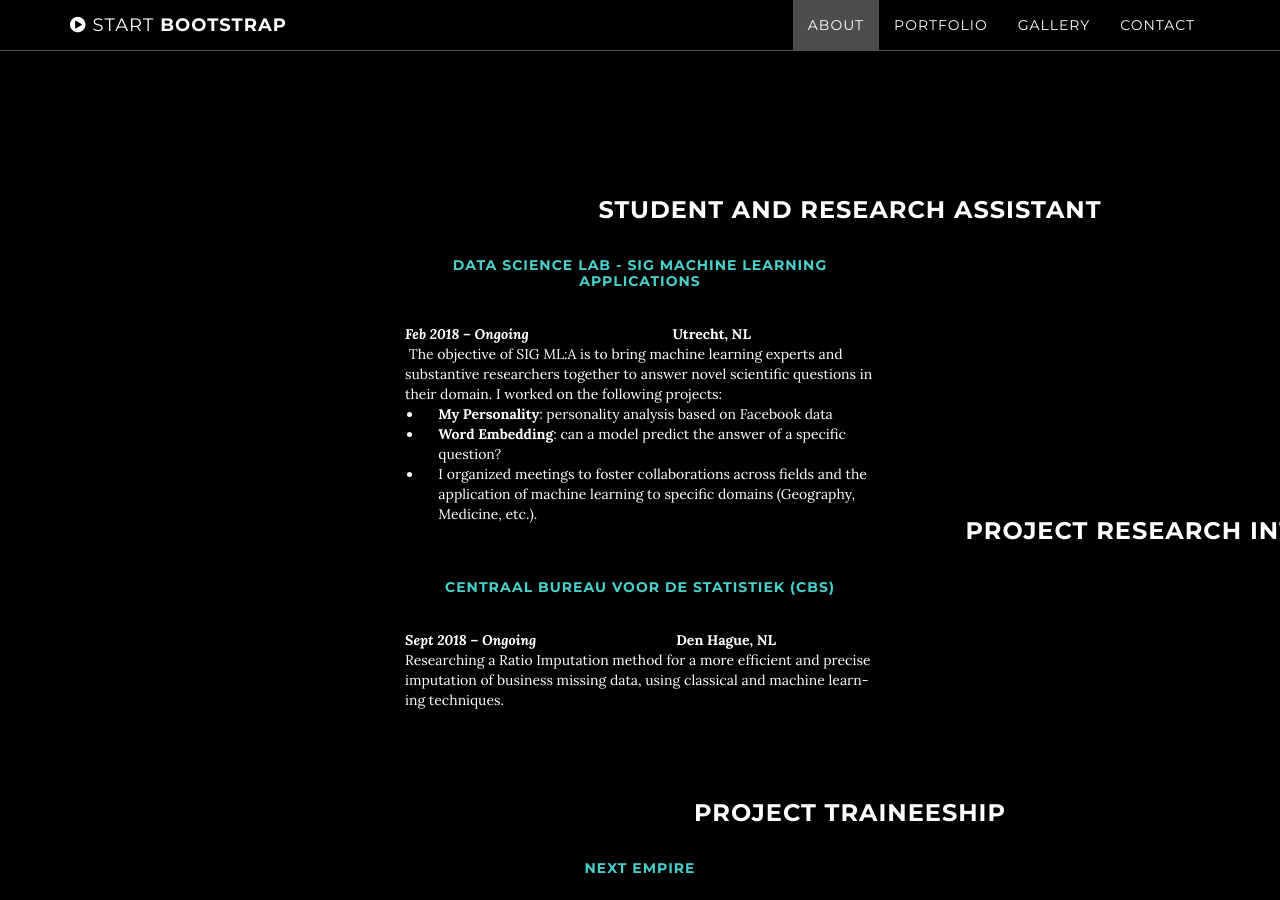
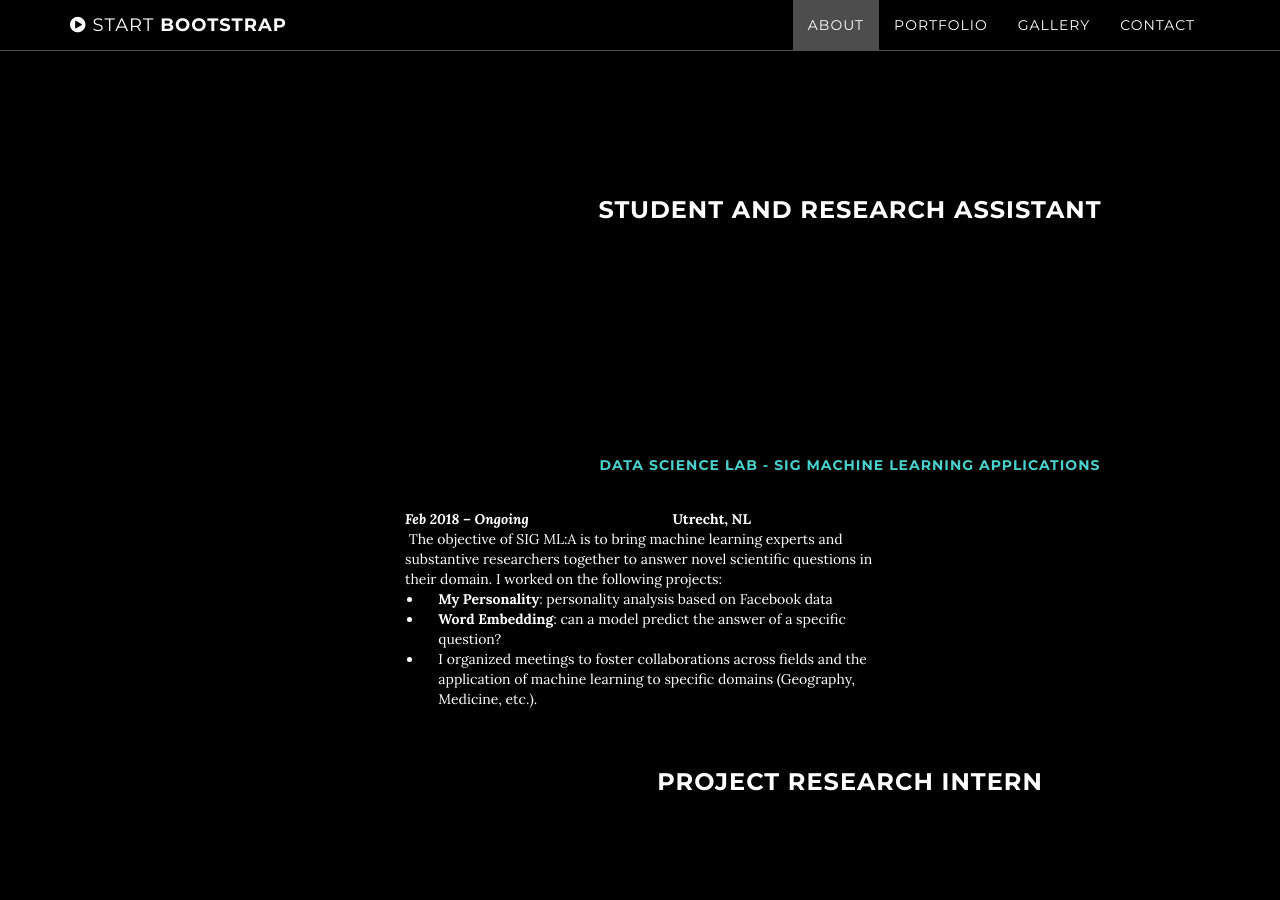
Before and after one commit to AgneseG/AgneseG.github.io, a Jekyll site: the page built from index.html, in a window 1280 px wide and 900 px high, scrolled down 1171 px. Built offline with Jekyll 4.4.1, drawn with Linux system fonts in a browser that asks for light colours.

Commit message:
Update about.html

```diff
--- a/_includes/about.html
+++ b/_includes/about.html
@@ -5,7 +5,7 @@
                 <h2>Experience</h2>
 
 <h3 class="container content-section text-align: left">Student and Research Assistant</h3>
-<h5 class="col-lg-8 col-lg-offset-2" style="color:#48D1CC">Data Science Lab - SIG Machine Learning Applications</h5>
+<h5 class="container content-section text-align: left" style="color:#48D1CC">Data Science Lab - SIG Machine Learning Applications</h5>
 <strong class="col-lg-8 col-lg-offset-2" style="text-align: left;"><em>Feb 2018 &ndash; Ongoing &nbsp;</em> &nbsp; &nbsp; &nbsp; &nbsp; &nbsp; &nbsp; &nbsp; &nbsp; &nbsp; &nbsp; &nbsp; &nbsp; &nbsp; &nbsp; &nbsp; &nbsp; &nbsp; &nbsp; Utrecht, NL</strong>
 <div class="col-lg-8 col-lg-offset-2" style="text-align: left;">&nbsp;The objective of SIG ML:A is to bring machine learning experts and substantive researchers together to answer novel scientific questions in their domain. I worked on the following projects:</div>
 <ul>
@@ -19,14 +19,14 @@
 
 <br>
 <h3 class="container content-section text-align: left">Project Research Intern</h3>
-<h5 class="col-lg-8 col-lg-offset-2" style="color:#48D1CC">Centraal Bureau voor de Statistiek (CBS)</h5>
+<h5 class="container content-section text-align: left" style="color:#48D1CC">Centraal Bureau voor de Statistiek (CBS)</h5>
 <strong class="col-lg-8 col-lg-offset-2" style="text-align: left;"><em>Sept 2018 &ndash; Ongoing &nbsp;</em> &nbsp; &nbsp; &nbsp; &nbsp;&nbsp; &nbsp; &nbsp; &nbsp; &nbsp; &nbsp;  &nbsp; &nbsp; &nbsp; &nbsp; &nbsp; &nbsp; &nbsp; &nbsp; Den Hague, NL</strong>
 
 <div class="col-lg-8 col-lg-offset-2" style="text-align: left;">Researching a Ratio Imputation method for a more efficient and precise imputation of business missing data, using classical and machine learn- ing techniques.</div>
 <br>
 
 <h3 class="container content-section text-align: left">Project Traineeship</h3>
-<h5 class="col-lg-8 col-lg-offset-2" style="color:#48D1CC">Next Empire</h5>
+<h5 class="container content-section text-align: left" style="color:#48D1CC">Next Empire</h5>
 <strong class="col-lg-8 col-lg-offset-2" style="text-align: left;"><em>Sept 2018 &ndash; Nov 2018</em> &nbsp; &nbsp; &nbsp; &nbsp; &nbsp;&nbsp; &nbsp; &nbsp; &nbsp; &nbsp; &nbsp;  &nbsp; &nbsp; &nbsp; &nbsp; &nbsp; &nbsp; &nbsp; &nbsp; &nbsp; &nbsp; Amsterdam, NL</strong>
 
 <div class="col-lg-8 col-lg-offset-2" style="text-align: left;">Next Empire <a href="http://nextempire.net">(http://nextempire.net)</a>&nbsp;is a digital product studio with many clients in the music business. For my audio segmentation project I&rsquo;ve built from scratch an audio files classification model which seg- mented radiostreams into the individual songs and the speech or com- mercials in between. I used:</div>
```
